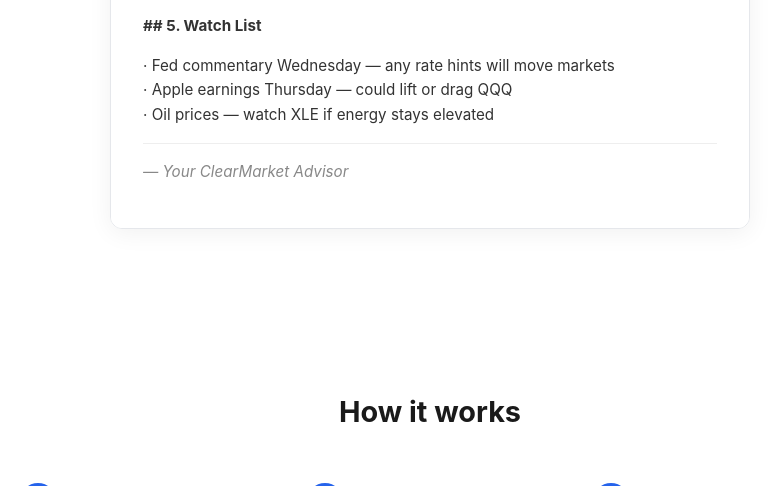
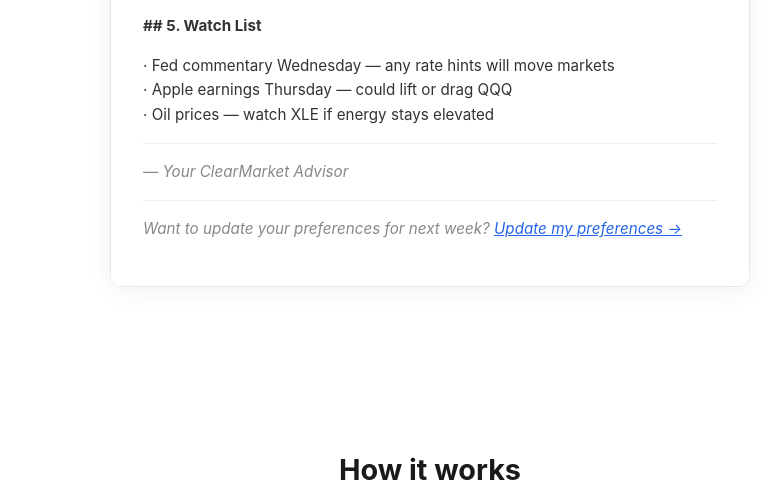
Before and after one commit to callenferguson913-blip/clearmarket, a FastAPI app: page / in a window 1280 px wide. Shown: the part 2088-2574 px from the top of the page, without its empty margins (210-991 px from the left). Run offline with FastAPI, Linux system fonts and the light colour scheme.

Commit message:
Add preferences update link to sample email

```diff
--- a/templates/index.html
+++ b/templates/index.html
@@ -99,6 +99,7 @@
                 · Oil prices — watch XLE if energy stays elevated</p>
 
                 <p class="sample-footer">— Your ClearMarket Advisor</p>
+                <p class="sample-footer">Want to update your preferences for next week? <span style="color: #2563eb; text-decoration: underline;">Update my preferences →</span></p>
             </div>
         </div>
     </section>
```
